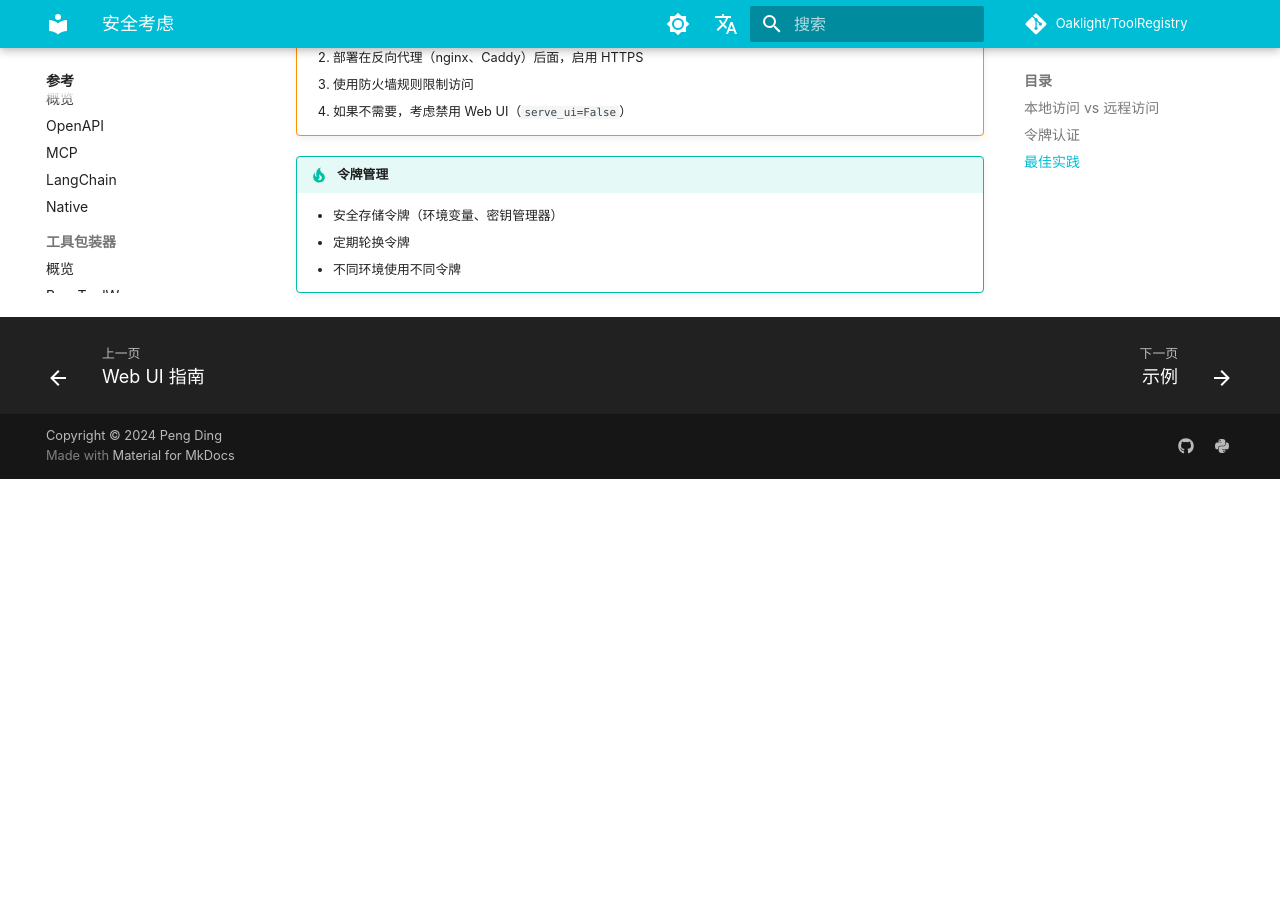
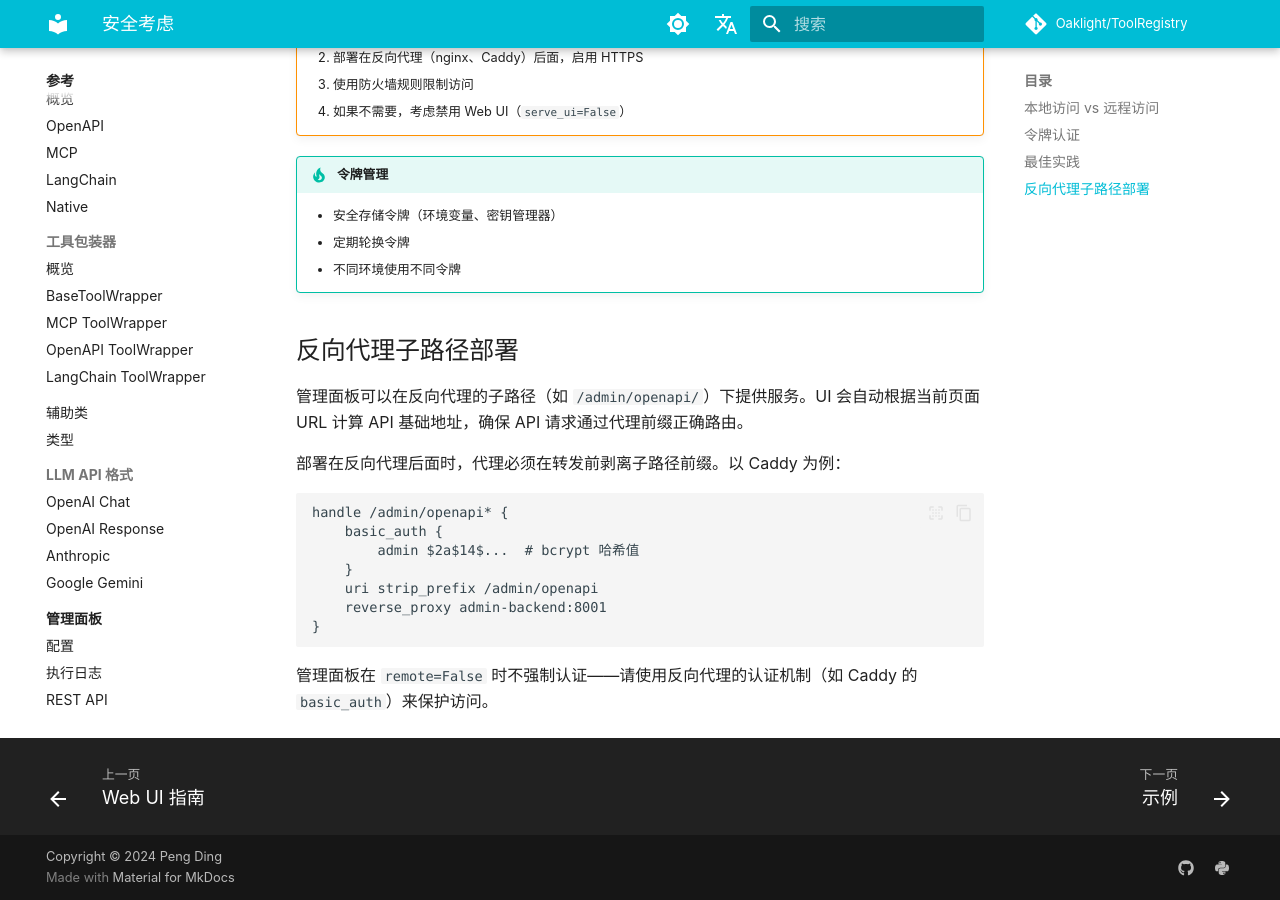
Before and after one commit to Oaklight/ToolRegistry, an MkDocs documentation site: the page built from docs/admin/security.md, in a window 1280 px wide and 900 px high, scrolled down 858 px. Built offline with MkDocs 1.6.1 and Material for MkDocs 9.7.7, drawn with Linux system fonts in a browser that asks for light colours; some web fonts are replaced; comment, search, counter and statistics services are not loaded; before the commit the page ends 1337 px from its top, so only the background shows below that.

Commit message:
docs: add 0.18.1 更新日志和反向代理子路径部署指南

````diff
--- a/docs/admin/security.md
+++ b/docs/admin/security.md
@@ -29,3 +29,21 @@
     - 安全存储令牌（环境变量、密钥管理器）
     - 定期轮换令牌
     - 不同环境使用不同令牌
+
+## 反向代理子路径部署
+
+管理面板可以在反向代理的子路径（如 `/admin/openapi/`）下提供服务。UI 会自动根据当前页面 URL 计算 API 基础地址，确保 API 请求通过代理前缀正确路由。
+
+部署在反向代理后面时，代理必须在转发前剥离子路径前缀。以 Caddy 为例：
+
+```
+handle /admin/openapi* {
+    basic_auth {
+        admin $2a$14$...  # bcrypt 哈希值
+    }
+    uri strip_prefix /admin/openapi
+    reverse_proxy admin-backend:8001
+}
+```
+
+管理面板在 `remote=False` 时不强制认证——请使用反向代理的认证机制（如 Caddy 的 `basic_auth`）来保护访问。
--- a/docs/changelog.md
+++ b/docs/changelog.md
@@ -15,6 +15,12 @@ hide:
 格式基于 [Keep a Changelog](https://keepachangelog.com/zh-CN/1.1.0/)，并在需要时保留项目自身的分类方式。
 
 ## [未发布]
+
+## [0.18.1] - 2026-09-16
+
+### 修复
+
+- **管理面板反向代理支持**：`API_BASE` 现在基于 `window.location.href` 而非 `window.location.origin` 计算，使管理面板在反向代理子路径（如 `/admin/openapi/`）下正常工作。此前 API 请求会发送到根路径，导致代理前缀丢失。
 
 ## [0.18.0] - 2026-09-15
 
````
